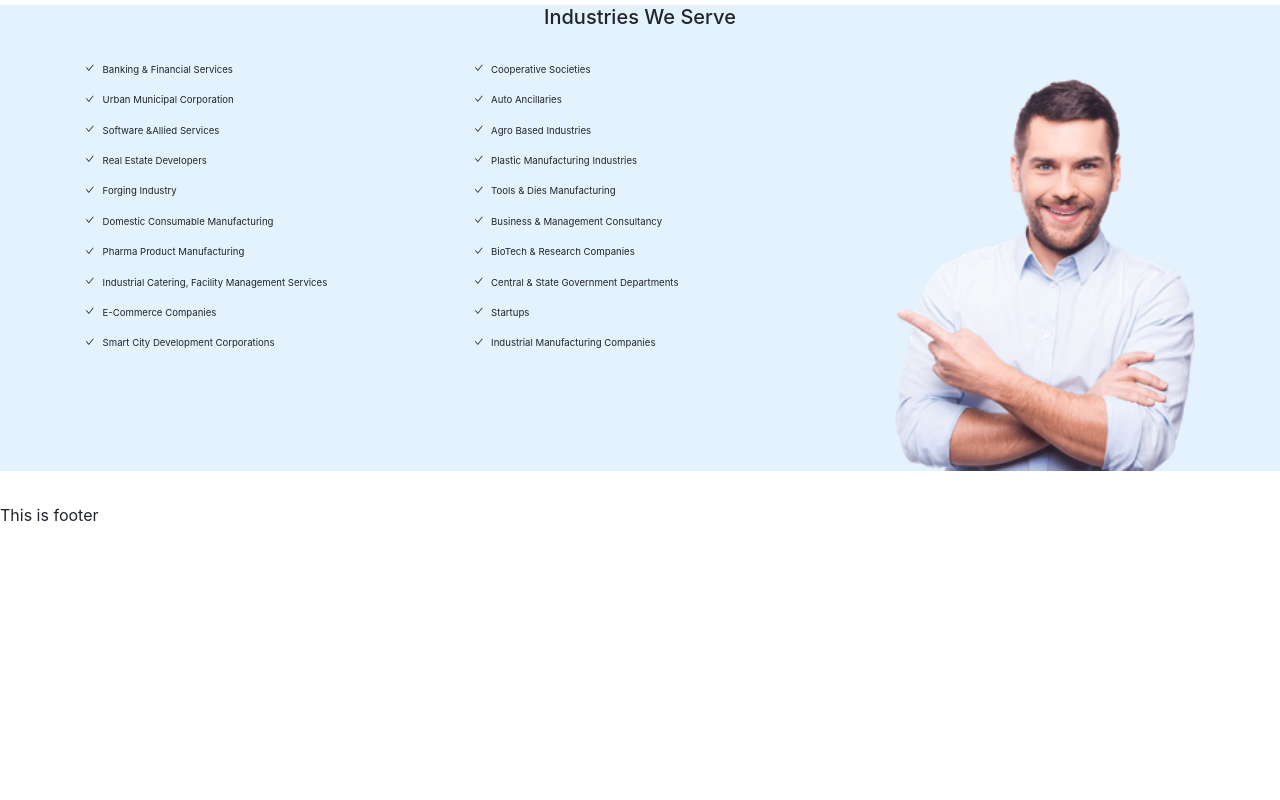
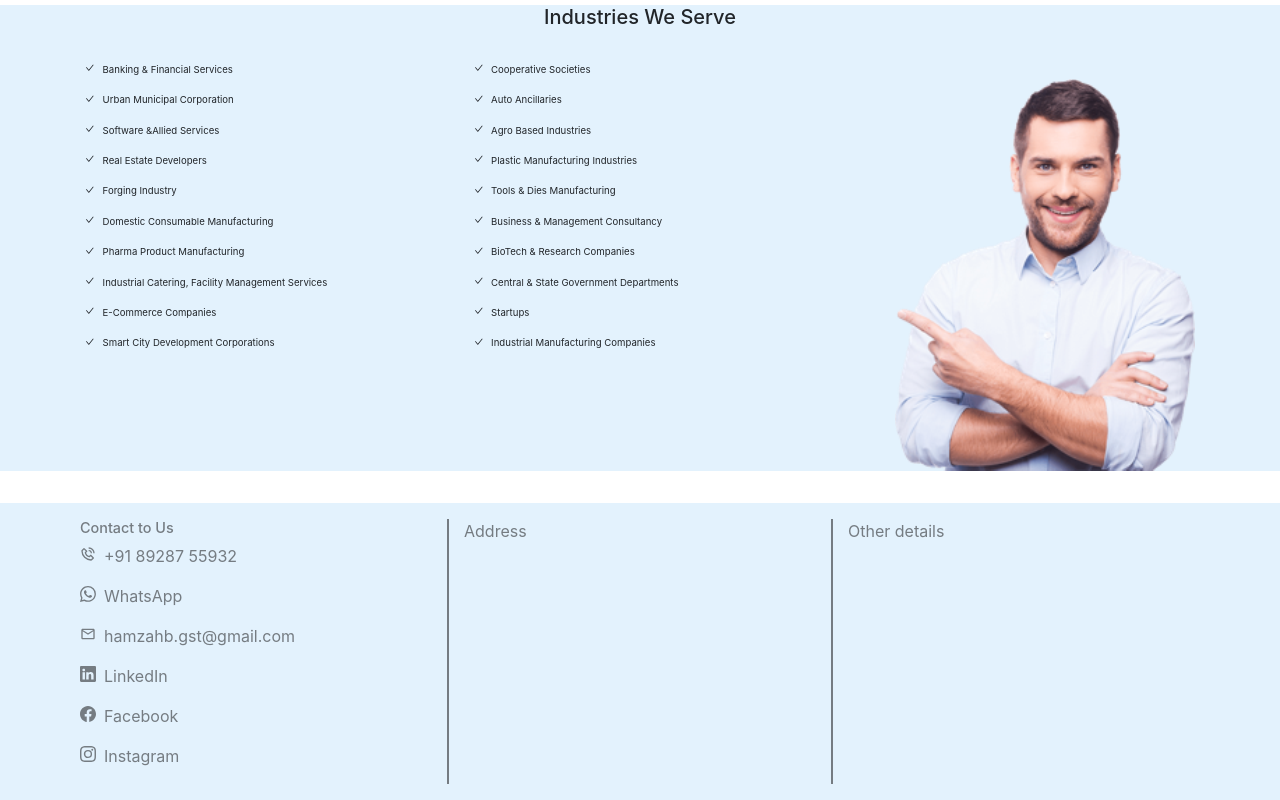
Before and after one commit to Aliasger53/vidarbha_associates, a React (Create React App) app: page / in a window 1280 px wide. Shown: the part 2800-3600 px from the top of the page. Before the commit the page ends 3327 px from the top, so only its background shows below. Built offline with nearby package versions, Linux system fonts and the light colour scheme.

Commit message:
completing basic structure

```diff
--- a/src/components/Footer/Footer.jsx
+++ b/src/components/Footer/Footer.jsx
@@ -1,7 +1,65 @@
 import React from "react";
+import "./footer.css";
+import { BiPhoneCall } from "react-icons/bi";
+import { BsWhatsapp } from "react-icons/bs";
+import { MdOutlineEmail } from "react-icons/md";
+import { BsLinkedin } from "react-icons/bs";
+import { BsFacebook } from "react-icons/bs";
+import { BsInstagram } from "react-icons/bs";
+
+const footer__contact__list = [
+  {
+    href: "tel:+918928755932",
+    icon: <BiPhoneCall />,
+    text: "+91 89287 55932",
+  },
+  {
+    href: "https://wa.me/+918928755932",
+    icon: <BsWhatsapp />,
+    text: "WhatsApp",
+  },
+  {
+    href: "mailto:hamzahb.gst@gmail.com",
+    icon: <MdOutlineEmail />,
+    text: "hamzahb.gst@gmail.com",
+  },
+  {
+    href: "#",
+    icon: <BsLinkedin />,
+    text: "LinkedIn",
+  },
+  {
+    href: "#",
+    icon: <BsFacebook />,
+    text: "Facebook",
+  },
+  {
+    href: "#",
+    icon: <BsInstagram />,
+    text: "Instagram",
+  },
+];
 
 const Footer = () => {
-  return <div>This is footer</div>;
+  return (
+    <div className="row row__footer">
+      <div className="col col__contact">
+        <a href="#">
+          <h5>Contact to Us</h5>
+        </a>
+        {footer__contact__list.map(({ href, icon, text }) => (
+          <a href={href} target="_black">
+            <ul>
+              <li>{icon}</li>
+              <li>{text}</li>
+            </ul>
+          </a>
+        ))}
+      </div>
+      <div className="col col__footer">Address</div>
+      <div className="col">Other details</div>
+    </div>
+  );
 };
 
 export default Footer;
--- a/src/components/Footer/footer.css
+++ b/src/components/Footer/footer.css
@@ -0,0 +1,22 @@
+.row__footer {
+    background-color: var(--color-bg-light);
+    color: var(--color-sub-heading-text);
+    padding: 1rem 5rem;
+    margin-bottom: 0;
+}
+
+.col__footer {
+    border-left: 2px solid;
+    border-right: 2px solid;
+    border-color: var(--color-sub-heading-text);
+}
+
+.col__contact ul {
+    display: flex;
+    list-style: none;
+    padding: 0;
+}
+
+.col__contact ul li {
+    padding-right: 0.5rem;
+}
```
